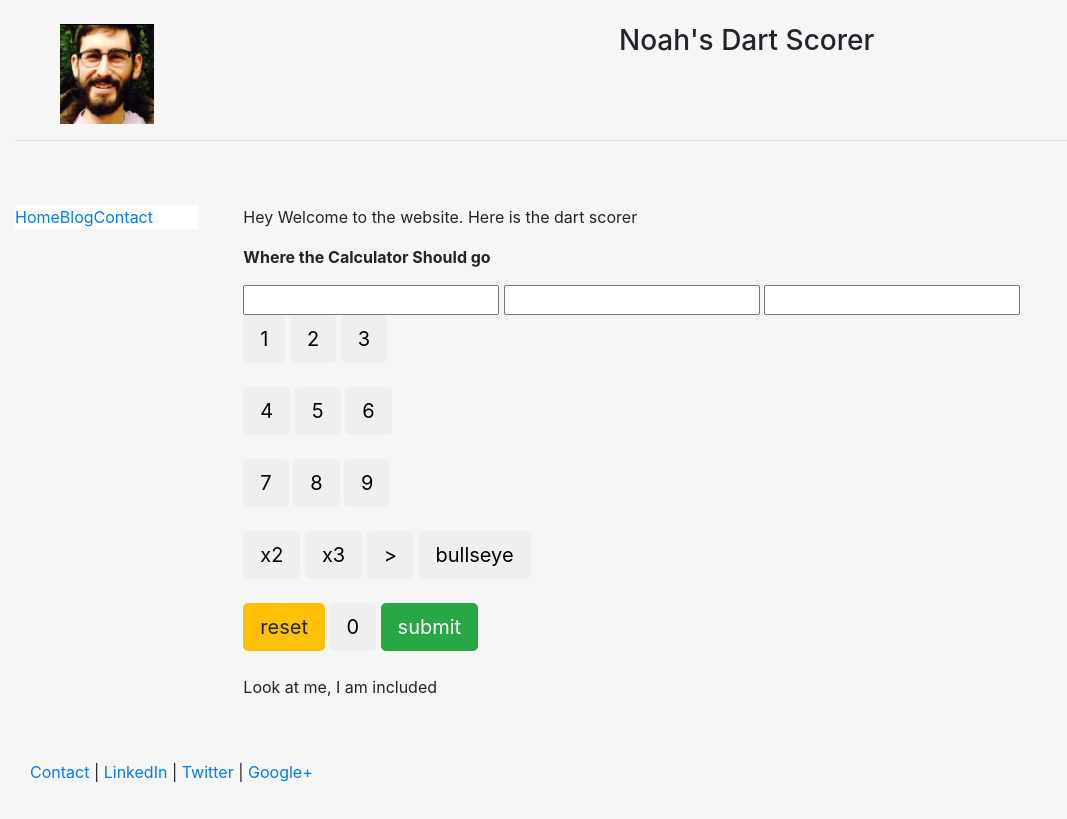
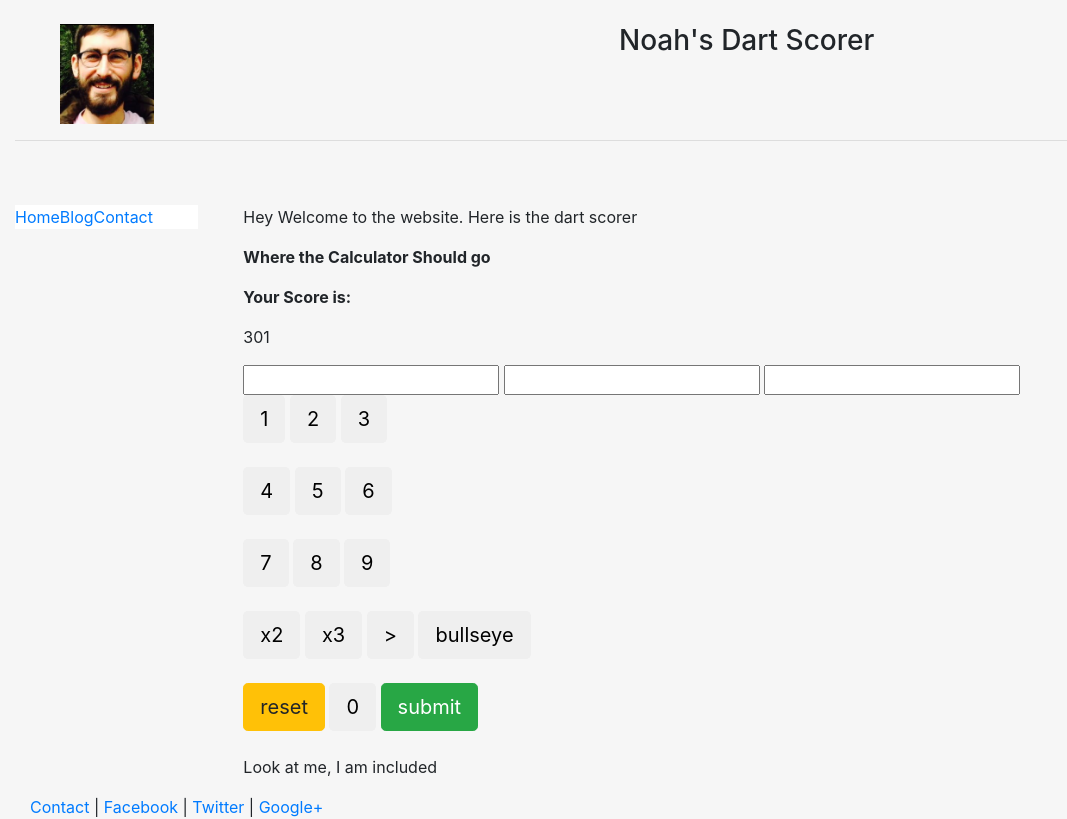
Before and after one commit to nahart/dartmvp, a Django app: page /scorer/ in a window 1280 px wide. Shown: the whole page, without its empty margins (0-1067 px from the left). Before the commit the page ends 782 px from the top, so only its background shows below. Run offline with Django 3.2, Linux system fonts and the light colour scheme; some libraries are stand-ins or nearby versions.

Commit message:
validating numbers & added score

```diff
--- a/scorer/static/js/dart.js
+++ b/scorer/static/js/dart.js
@@ -1,12 +1,16 @@
 $(document).ready(function() {
     var throwFocus = 1;
     var $throwFocus = $("#throw1");
+    var playerScore = 301;
 
     console.log("hello");
 //    $("#throw1").val('0');
 //    $("#throw2").val('0');
 //    $("#throw3").val('0');
 
+    document.getElementById('score').innerHTML = playerScore;
+
+// This waits fot a number to be clicked and adds it to the input
     $(".num_input").on("click", function() {
         var $this = $(this);
         console.log("$this:", $this[0]);
@@ -23,22 +27,31 @@ $(document).ready(function() {
       console.log("next throw");
       if (throwFocus === 1) {
         throwFocus = 2;
+        check_if_valid_score();
         $throwFocus =  $("#throw2");
       } else if (throwFocus === 2) {
         throwFocus = 3;
+        check_if_valid_score();
         $throwFocus =  $("#throw3");
       } else {
         throwFocus = 1;
+        check_if_valid_score();
         $throwFocus =  $("#throw1");
       }
     }
 
-    function foo() {
-        console.log('foo');
+    function check_if_valid_score() {
+      if ($throwFocus.val() <= 20) {
+          console.log('valid');
+      }
+      else {
+          console.log('invalid');
+      }
     }
 
     $("#next-throw").on('click', update_throw_state);
     $("#next-throw").on('click', function(){console.log('NEXT');});
 
-
+    check_if_valid_score();
+    console.log($throwFocus.val())
 });
--- a/scorer/templates/scorer/header.html
+++ b/scorer/templates/scorer/header.html
@@ -44,8 +44,8 @@
 			<div class="well bs-sidebar" id="sidebar" style="background-color:#fff">
 			  <ul class="nav nav-pills nav-stacked">
 				<li><a href='/'>Home</a></li>
-				<li><a href='/blog/'>Blog</a></li>
-				<li><a href='/contact/'>Contact</a></li>
+				<li><a href='http://3dartstoplay.com/'>Blog</a></li>
+				<li><a href='#'>Contact</a></li>
 			  </ul>
 			</div> <!--well bs-sidebar affix-->
 		  </div> <!--col-sm-2-->
@@ -61,7 +61,7 @@
 	</div>
 	<footer>
 		<div class="container-fluid" style='margin-left:15px'>
-			<p><a href="#" target="blank">Contact</a> | <a href="#" target="blank">LinkedIn</a> | <a href="#" target="blank">Twitter</a> | <a href="#" target="blank">Google+</a></p>
+			<p><a href="#" target="blank">Contact</a> | <a href="https://www.facebook.com/3dartstoplay" target="blank">Facebook</a> | <a href="https://twitter.com/3dartstoplay" target="blank">Twitter</a> | <a href="#" target="blank">Google+</a></p>
 		</div>
 	</footer>
 
--- a/scorer/templates/scorer/includes/calculator.html
+++ b/scorer/templates/scorer/includes/calculator.html
@@ -1,5 +1,9 @@
 {% block content %}
 <p><b>Where the Calculator Should go</b></p>
+
+<p><b>Your Score is:
+    <p id="score"</p>
+</b></p>
 
 <form action="/scorer/" method="post" name="calculator">
     {% csrf_token %}
@@ -26,14 +30,14 @@
             <input type="button" class="num_input btn btn-default btn-lg" id="9" name="9" value="9">
             <br />
             <br />
-            <input type="button" class="num_input btn btn-default btn-lg" id="d" name="d" value="x2">
-            <input type="button" class="num_input btn btn-default btn-lg" id="t" name="t" value="x3">
+            <input type="button" class="multiplier btn btn-default btn-lg" id="d" name="d" value="x2">
+            <input type="button" class="multiplier btn btn-default btn-lg" id="t" name="t" value="x3">
             <input type="button" id='next-throw' class="btn btn-default btn-lg" id=">" name="enter" value=">">
             <input type="button" class="num_input btn btn-default btn-lg" id="bull" name="bull" value="bullseye">
             <br />
             <br />
             <button class="num_input btn btn-warning btn-lg" type="reset">reset</button>
-            <input type="button" class="btn btn-default btn-lg" id="0" name="0" value="0">
+            <input type="button" class="num_input btn btn-default btn-lg" id="0" name="0" value="0">
             <button class="btn btn-success btn-lg" type="submit">submit</button>
             <br />
             <br />
```
